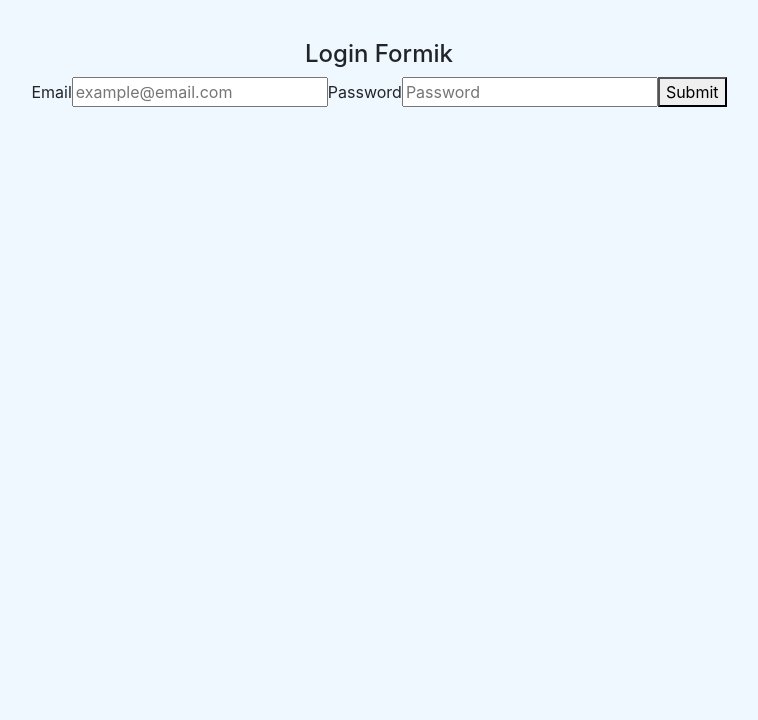
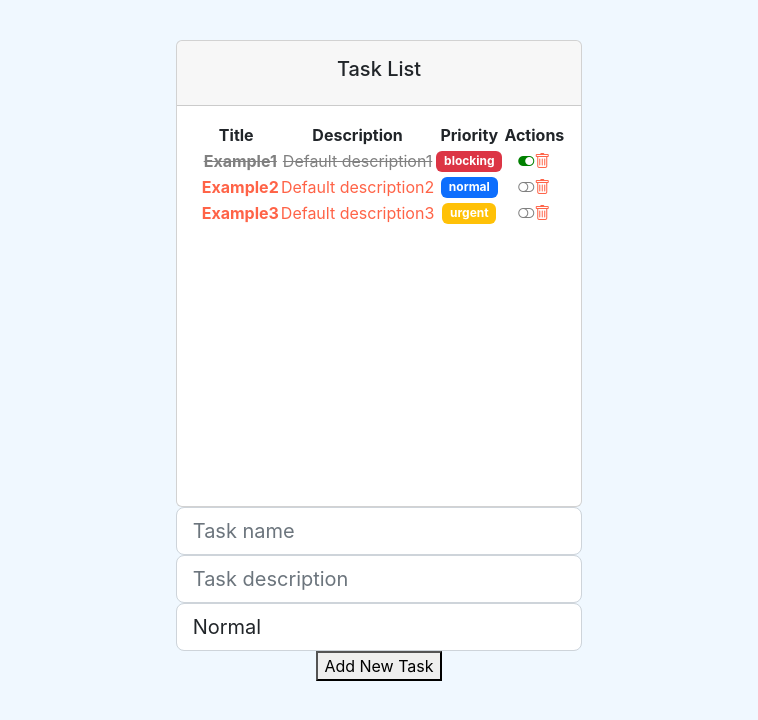
Before and after one commit to cristiangar14/Open-reactBasico-Evolutivo, a React (Create React App) app: page / in a window 1280 px wide. Shown: the top 720 px of the page, without its empty margins (261-1019 px from the left). Built offline with nearby package versions, Linux system fonts and the light colour scheme.

Commit message:
hasta crear el formulario para las tasks con formik

```diff
--- a/src/App.js
+++ b/src/App.js
@@ -11,6 +11,7 @@
 import OptionalRender from "./components/pure/optionalRender";
 import ChangeColor from "./components/pure/changeColor";
 import LoginFormik from "./components/pure/forms/loginFormik";
+import RegisterFormik from "./components/pure/forms/registerFormik";
 
 function App() {
   return (
@@ -33,8 +34,9 @@
       {/* Ejemplos de renderizado condicional */}
       {/* <OptionalRender />
       <ChangeColor /> */}
-      <LoginFormik/>
-      {/* <TaskListComponent></TaskListComponent> */}
+      {/* <LoginFormik/> */}
+      {/* <RegisterFormik/> */}
+      <TaskListComponent></TaskListComponent>
     </div>
   );
 }
--- a/src/components/container/task_list.jsx
+++ b/src/components/container/task_list.jsx
@@ -5,6 +5,7 @@
 
 import "../../styles/task.scss";
 import TaskForm from "../pure/forms/taskForm";
+import TaskFormik from "../pure/forms/taskFormik";
 
 const TaskListComponent = () => {
   const defaultTask1 = new Task(
@@ -137,7 +138,8 @@
           </div>
         </div>
       </div>
-      <TaskForm add={addTask} length={tasks.length}></TaskForm>
+      {/* <TaskForm add={addTask} length={tasks.length}></TaskForm> */}
+      <TaskFormik add={addTask} length={tasks.length}></TaskFormik>
     </div>
   );
 };
--- /dev/null
+++ b/src/components/pure/forms/registerFormik.jsx
@@ -0,0 +1,119 @@
+import React from "react";
+import { Formik, Field, Form, ErrorMessage } from "formik";
+import * as Yup from "yup";
+
+//Models
+import { User } from "../../../models/user.class";
+import { ROLES } from "../../../models/roles.enum";
+
+const RegisterFormik = () => {
+  let user = new User();
+
+  const initialValues = {
+    username: "",
+    email: "",
+    password: "",
+    confirm: "",
+    role: ROLES.USER,
+  };
+
+  const registerSchema = Yup.object().shape({
+    username: Yup.string()
+      .min(3, "Username too short ")
+      .max(12, "Username too long")
+      .required("Username is required"),
+    email: Yup.string()
+      .email("Invalid Email format")
+      .required("Email is required"),
+    password: Yup.string()
+      .min(8, "Password too short")
+      .required("Password is required"),
+    role: Yup.string()
+      .oneOf([ROLES.USER, ROLES.USER], "You mast select a Role: User / Admin")
+      .required("Role is required"),
+    confirm: Yup.string()
+      .when("password", {
+        is: (value) => (value && value.length > 0 ? true : false),
+        then: Yup.string().oneOf(
+          [Yup.ref("password")],
+          "!Passwords must match!"
+        ),
+      })
+      .required("You must confirm the password"),
+  });
+
+  const submit = (values) => {
+    alert("register");
+  };
+
+  return (
+    <div>
+      <h4>register formik</h4>
+      <Formik
+        initialValues={initialValues}
+        // **** Yup Validation Schema
+        validationSchema={registerSchema}
+        onSubmit={async (values) => {
+          await new Promise((r) => setTimeout(r, 500));
+          alert(JSON.stringify(values, null, 2));
+        }}
+      >
+        {({
+          values,
+          touched,
+          errors,
+          isSubmitting,
+          handleChange,
+          handleBlur,
+        }) => (
+          <Form>
+            <label htmlFor="username">Email</label>
+            <Field
+              id="username"
+              name="username"
+              placeholder="Your Username"
+              type="text"
+            />
+            {errors.username && touched.username && (
+              <ErrorMessage component="div" name="username" />
+            )}
+            <label htmlFor="email">Email</label>
+            <Field
+              id="email"
+              name="email"
+              placeholder="example@email.com"
+              type="email"
+            />
+            {errors.email && touched.email && (
+              <ErrorMessage component="div" name="email" />
+            )}
+            <label htmlFor="password">Password</label>
+            <Field
+              id="password"
+              name="password"
+              placeholder="Password"
+              type="password"
+            />
+            {errors.password && touched.password && (
+              <ErrorMessage component="div" name="password" />
+            )}
+            <label htmlFor="confirm">Confirm</label>
+            <Field
+              id="confirm"
+              name="confirm"
+              placeholder="Confirm password"
+              type="password"
+            />
+            {errors.confirm && touched.confirm && (
+              <ErrorMessage component="div" name="confirm" />
+            )}
+            <button type="submit">Register Account</button>
+            {isSubmitting ? <p>Seding your credentials...</p> : null}
+          </Form>
+        )}
+      </Formik>
+    </div>
+  );
+};
+
+export default RegisterFormik;
--- /dev/null
+++ b/src/components/pure/forms/taskFormik.jsx
@@ -0,0 +1,114 @@
+import React from "react";
+import PropTypes from "prop-types";
+import { Formik, Field, Form, ErrorMessage } from "formik";
+import * as Yup from "yup";
+import { Task } from "../../../models/task.class";
+import { LEVELS } from "../../../models/levels.enum";
+
+const initialValues = {
+  name: "",
+  description: "",
+  completed: false,
+  level: LEVELS.NORMAL,
+};
+
+const taskSchema = Yup.object().shape({
+  name: Yup.string()
+    .min(3, "Name Task too short ")
+    .max(12, "Name Task too long")
+    .required("Name Task is required"),
+  description: Yup.string().required("Description task is required"),
+  level: Yup.string()
+    .oneOf(
+      [LEVELS.NORMAL, LEVELS.URGENT, LEVELS.BLOCKING],
+      "You mast select a level task: Normal / Urgent / Blocking"
+    )
+    .required("Level task is required"),
+});
+
+const TaskFormik = ({ add, length }) => {
+  function addTask(task) {
+    const newTask = new Task(task.name, task.description, false, task.level);
+
+    add(newTask);
+  }
+
+  return (
+    <div>
+      <Formik
+        className="task-form mb-4"
+        initialValues={initialValues}
+        // **** Yup Validation Schema
+        validationSchema={taskSchema}
+        onSubmit={async (values) => {
+          await new Promise((r) => setTimeout(r, 500));
+          addTask(values);
+          console.log(values);
+        }}
+      >
+        {({
+          values,
+          touched,
+          errors,
+          isSubmitting,
+          handleChange,
+          handleBlur,
+        }) => (
+          <Form className="form-outline flex-fill">
+            <Field
+              id="name"
+              name="name"
+              placeholder="Task name"
+              className="form-control form-control-lg"
+              type="text"
+            />
+            {errors.name && touched.name && (
+              <ErrorMessage component="div" name="name" />
+            )}
+            <Field
+              id="description"
+              name="description"
+              placeholder="Task description"
+              className="form-control form-control-lg"
+              type="text"
+            />
+            {errors.description && touched.description && (
+              <ErrorMessage component="div" name="description" />
+            )}
+            <Field
+              component="select"
+              id="level"
+              name="level"
+              className="form-control form-control-lg"
+            >
+              <option className="text-primary" value={LEVELS.NORMAL}>
+                Normal
+              </option>
+              <option className="text-warning" value={LEVELS.URGENT}>
+                Urgent
+              </option>
+              <option className="text-danger" value={LEVELS.BLOCKING}>
+                Blocking
+              </option>
+            </Field>
+            {errors.level && touched.level && (
+              <ErrorMessage component="div" name="level" />
+            )}
+
+            <button type="submit">
+              {length ? "Add New Task" : "Create Your First Task"}
+            </button>
+            {isSubmitting ? <p>Saving task</p> : null}
+          </Form>
+        )}
+      </Formik>
+    </div>
+  );
+};
+
+TaskFormik.protoTypes = {
+  add: PropTypes.func.isRequired,
+  length: PropTypes.number.isRequired,
+};
+
+export default TaskFormik;
--- /dev/null
+++ b/src/models/roles.enum.js
@@ -0,0 +1,4 @@
+export const ROLES = {
+    USER: 'user',
+    ADMIN: 'admin'
+}
--- /dev/null
+++ b/src/models/user.class.js
@@ -0,0 +1,15 @@
+import { ROLES } from "./roles.enum";
+
+export class User {
+    username = '';
+    email = '';
+    password = '';
+    role = ROLES.USER;
+
+    constructor(username, email, password, role){
+        this.username= username;
+        this.email = email;
+        this.password = password;
+        this.role = role;
+    }
+}
```
